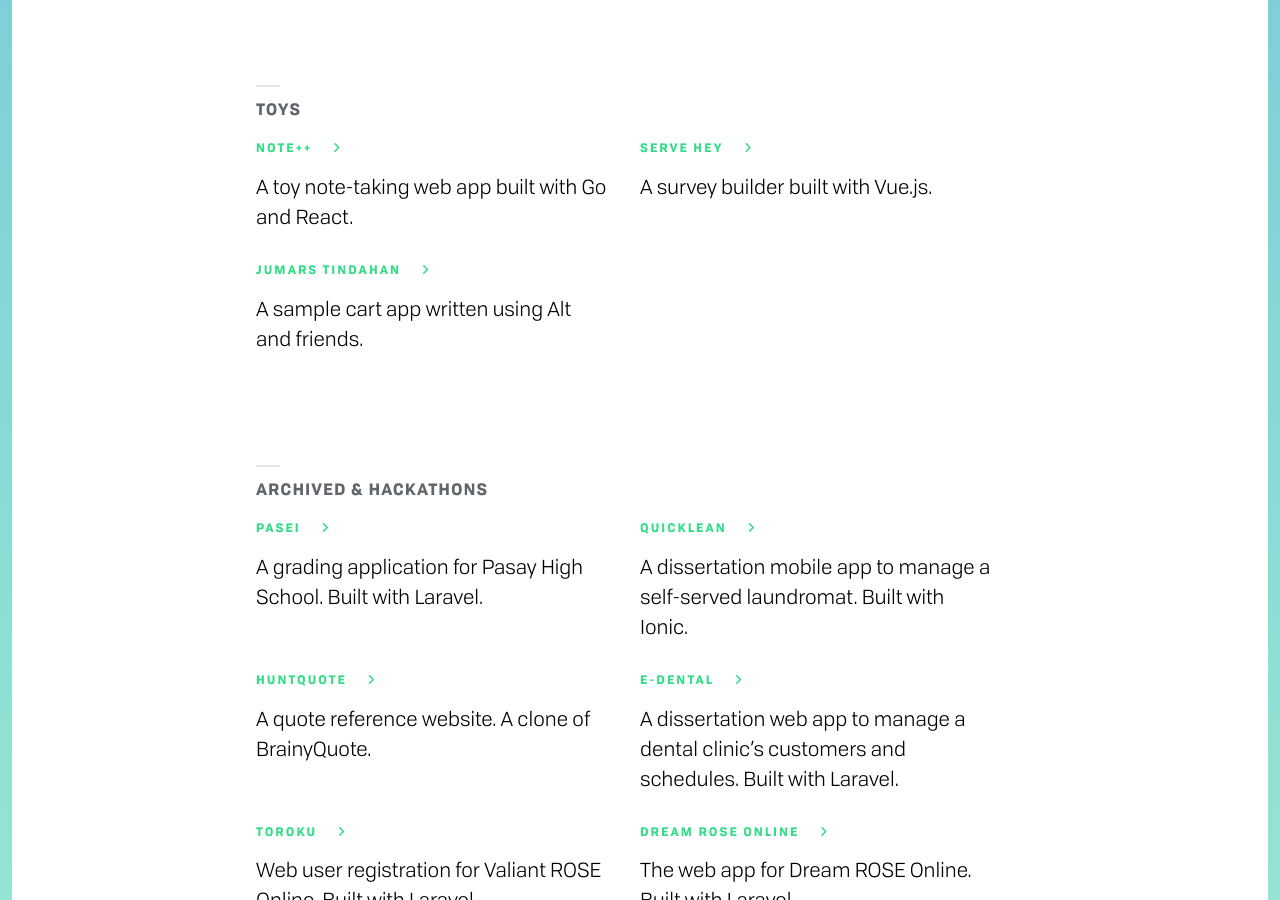
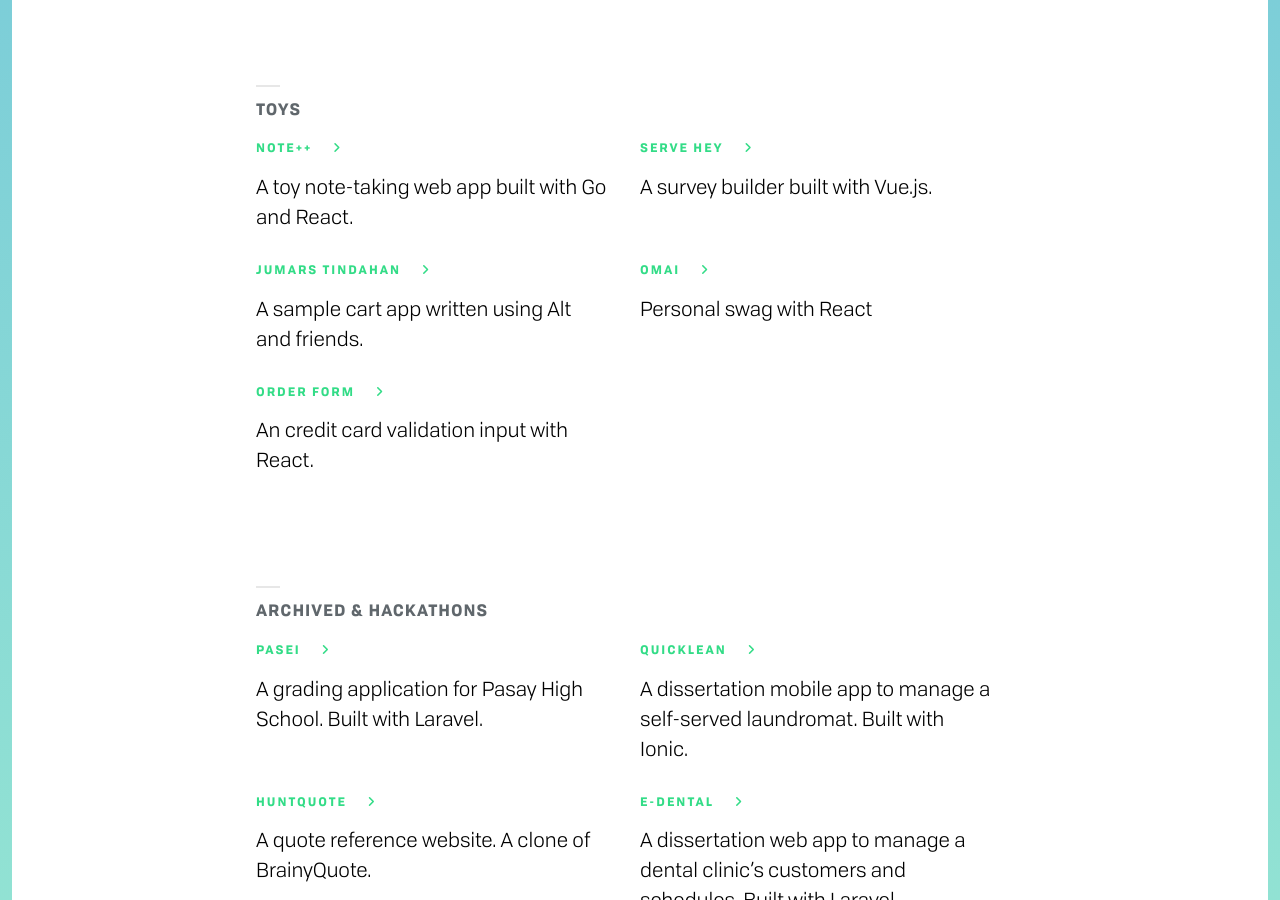
Before and after one commit to srph/websait, a Jekyll site: the page built from lab.html, in a window 1280 px wide and 900 px high, scrolled down 1931 px. Built offline with Jekyll 4.4.1, drawn with Linux system fonts in a browser that asks for light colours; nearby versions of some CDN libraries.

Commit message:
Add order form and omai

```diff
--- a/lab.html
+++ b/lab.html
@@ -93,6 +93,14 @@
         title: Jumars Tindahan
         description: A sample cart app written using Alt and friends.
         url: https://github.com/srph/jumars-tindahan
+      -
+        title: Omai
+        description: Personal swag with React
+        url: http://omai.kierb.com/
+      -
+        title: Order Form
+        description: An credit card validation input with React.
+        url: https://github.com/srph/order-form-react
   -
     section: Archived & Hackathons
     projects:
```
